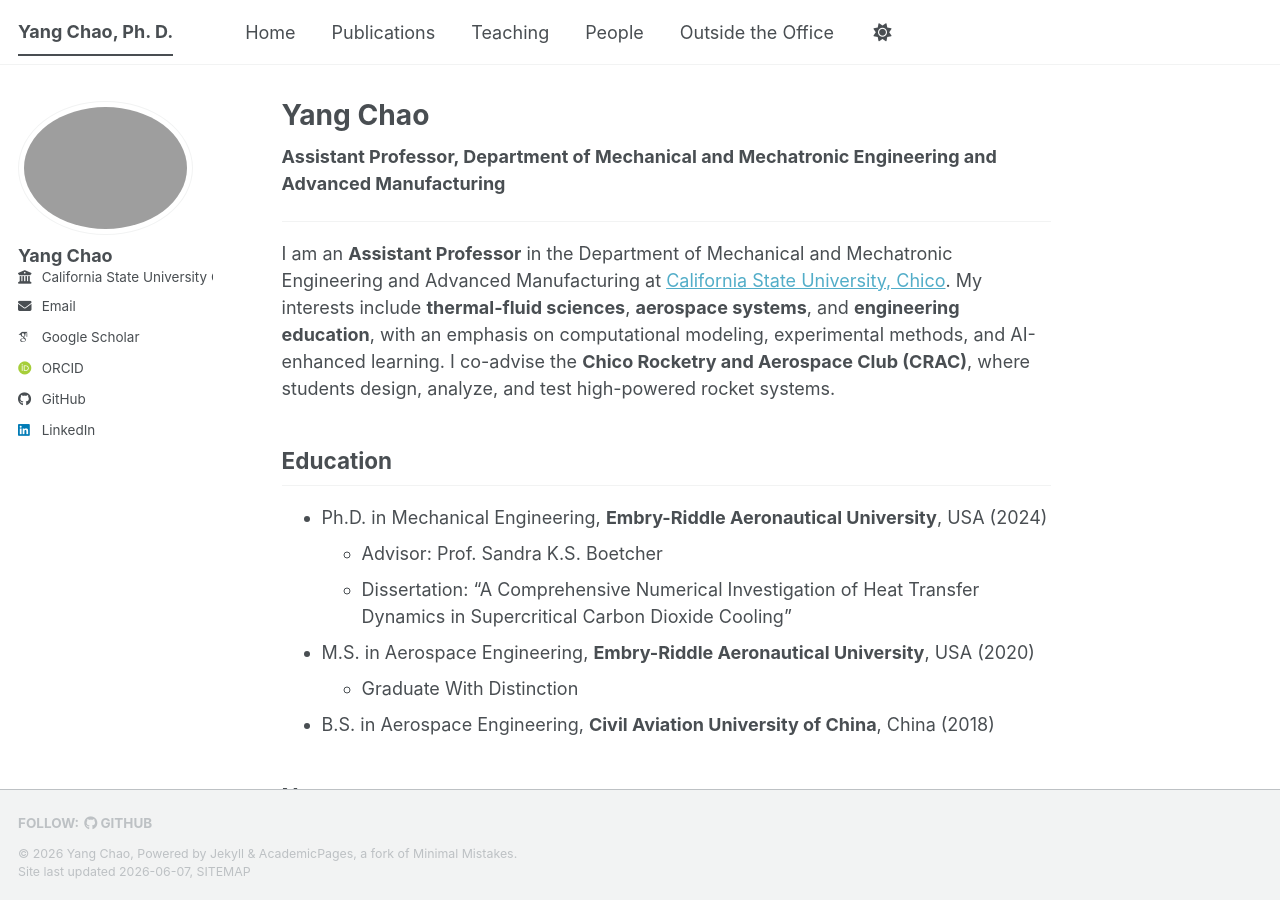
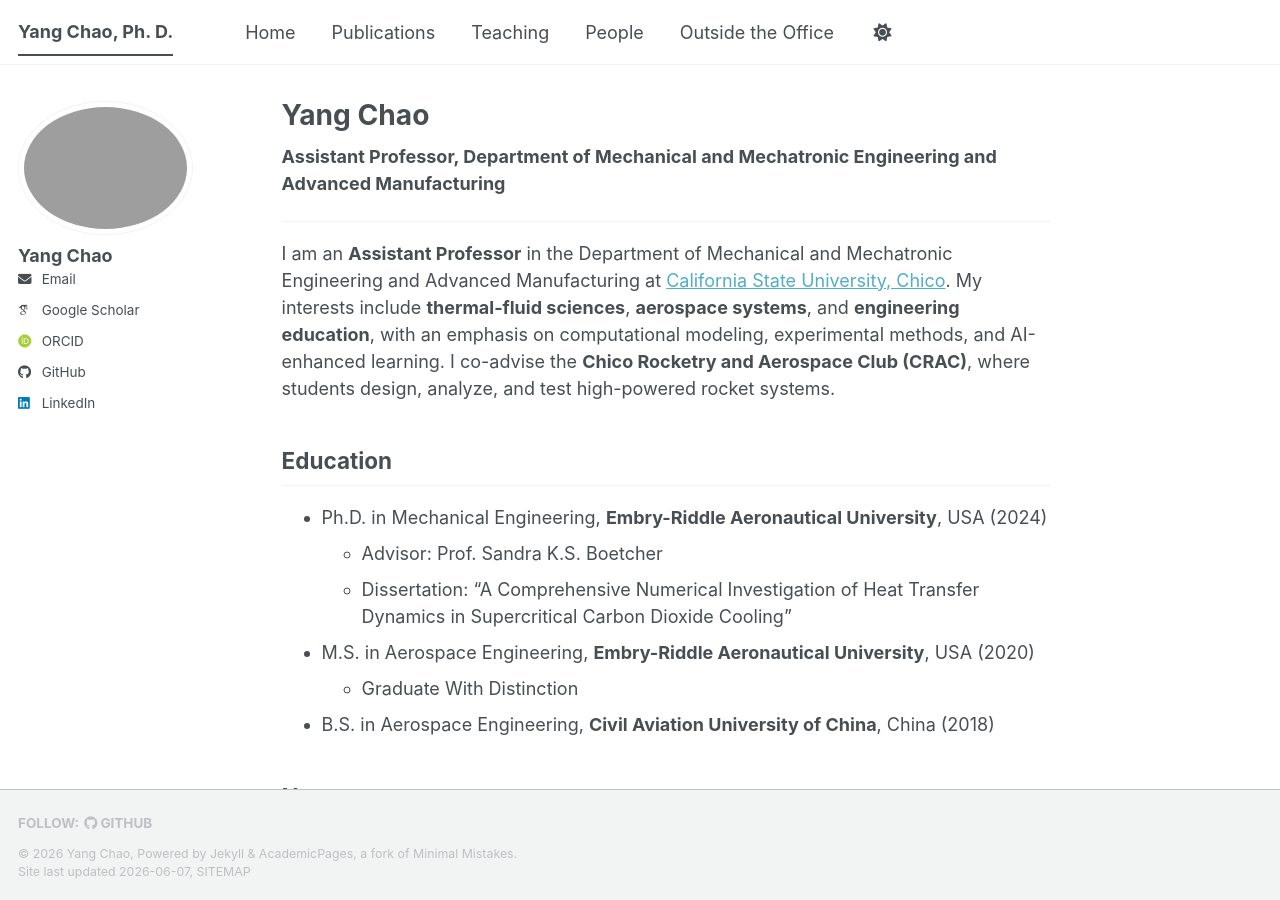
Before and after one commit to cycynyny/cycynyny.github.io, a Jekyll site: the page built from _pages/about.md, in a window 1280 px wide and 900 px high. Built offline with Jekyll 4.4.1, drawn with Linux system fonts in a browser that asks for light colours; some web fonts are replaced; a script bundle is joined from its source files by our own code; library files that are not in the unit come from our copies.

Commit message:
Update _config.yml

```diff
--- a/_config.yml
+++ b/_config.yml
@@ -27,7 +27,7 @@
   pronouns         : # example: "he/him"
   bio              : # URL
   location         :
-  employer         : "California State University Chico"
+  employer         : # URL
   uri              : # URL
   email            : "ychao@csuchico.edu"
 
```
